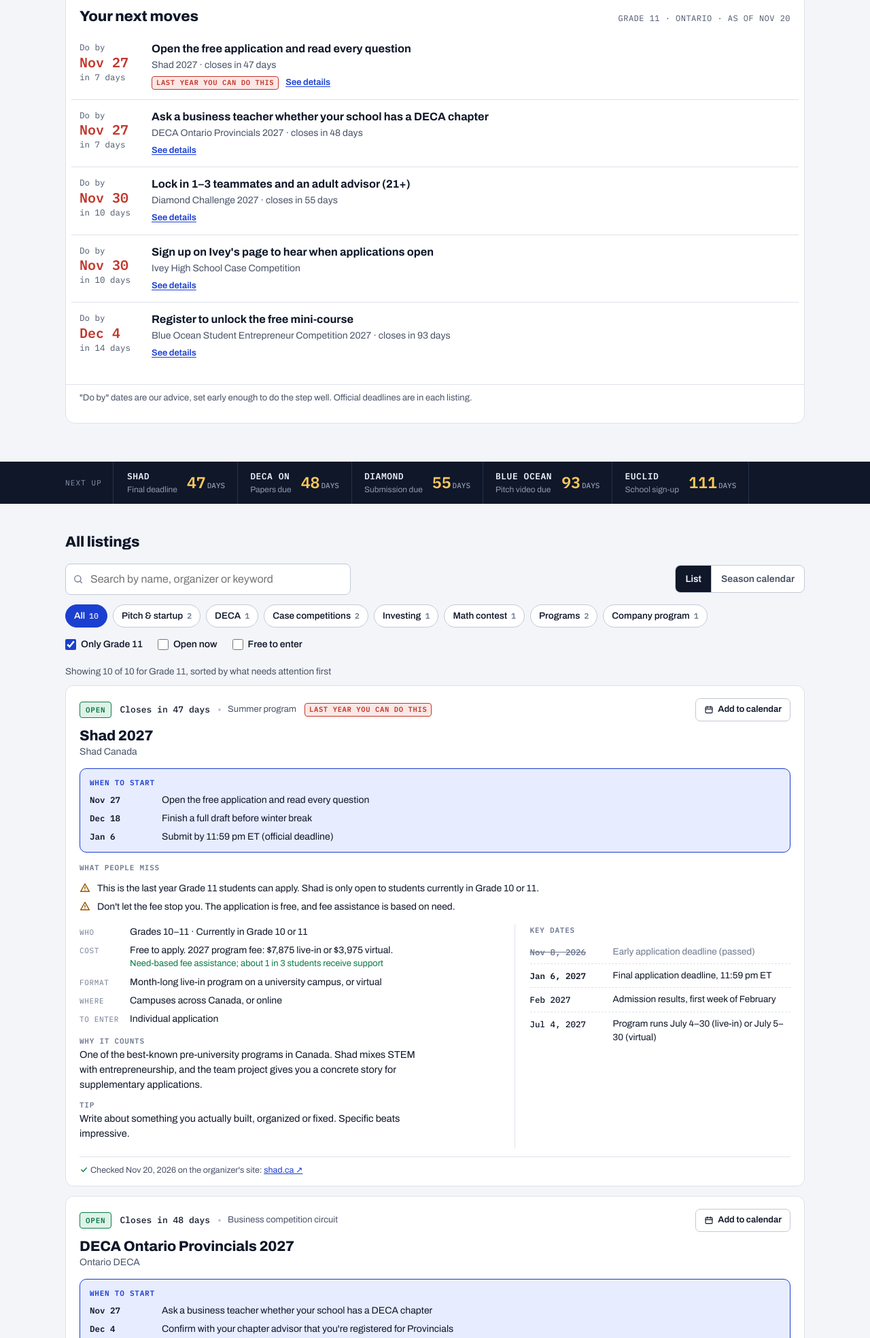
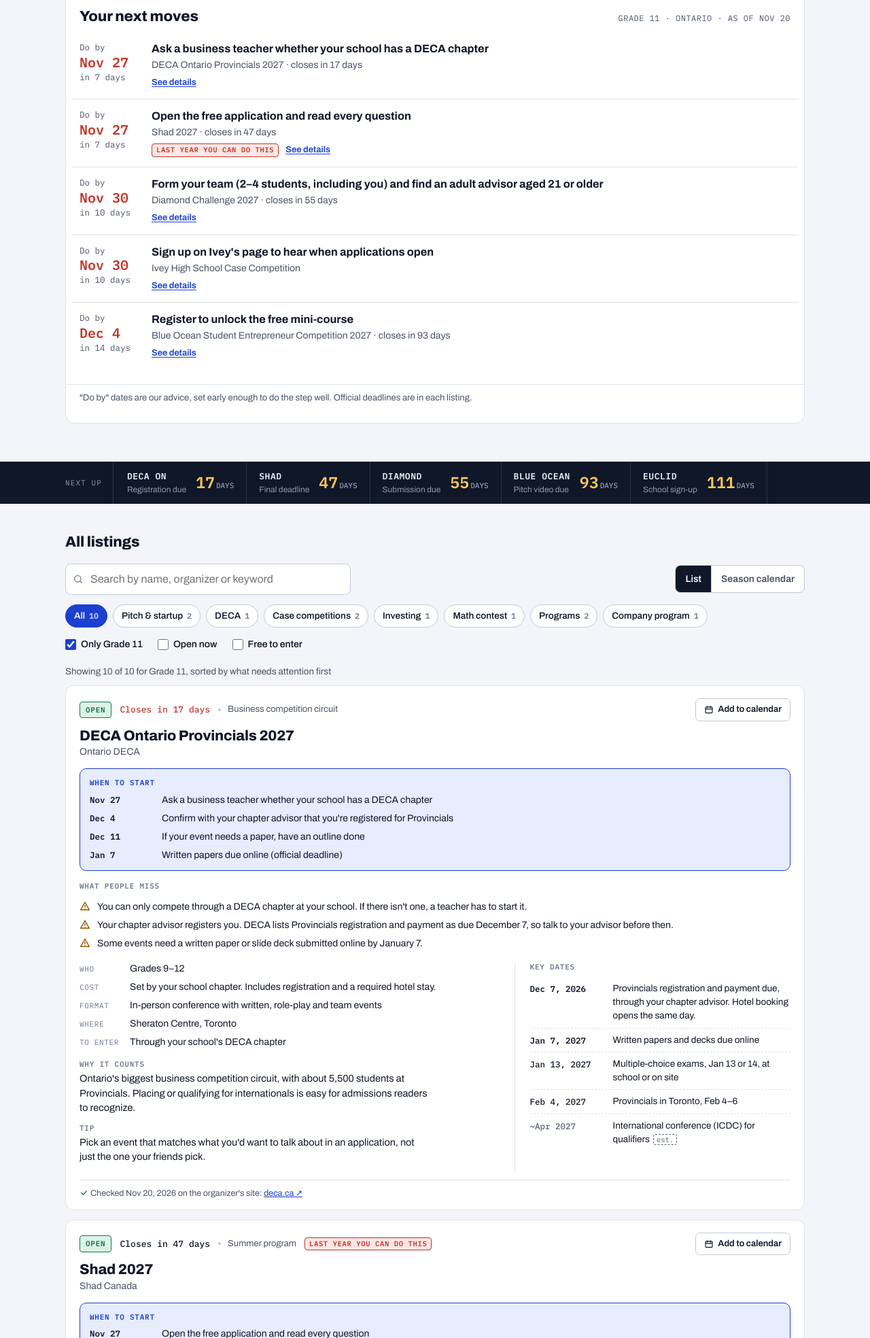
Before and after one commit to Sharpe123321/The-Opening-Bell, a plain HTML site: page index.html in a window 1280 px wide. Shown: the part 470-2438 px from the top of the page at 68% size. Drawn offline with Linux system fonts and the light colour scheme.

Commit message:
Fix contradictory team sizes and correct listing details
Team sizes now come from one team:{min,max} field per listing, so steps,
requirements and entry rules can't disagree. Add scripts/check-data.js to
catch contradictions before deploying.

Corrections from the organizer pages: DECA registration and payment are
due Dec 7; Diamond's Mar 9 date is finalists; Boardroom top-12 notice in
June is confirmed and fall rounds have no exact date; JA and Diamond
removed from the free filter until costs are confirmed; removed an
unverified claim from Wharton.

Co-Authored-By: Claude Opus 5.5 <noreply@anthropic.com>
Claude-Session: https://claude.ai/code/session_01HhFMgdUSGCmaAfATLDZ8sT

```diff
--- a/index.html
+++ b/index.html
@@ -394,7 +394,7 @@ h1{margin:0;font-stretch:108%;font-weight:820;font-size:clamp(1.9rem,4.4vw,3.1re
       entry:"Individual application",
       window:{from:"2026-09-15", to:"2027-01-06"},
       requires:[
-        "This is the last year Grade 11 students can apply. Shad is only open to students currently in Grade 10 or 11.",
+        "Only students currently in Grade 10 or 11 can apply. If you're in Grade 11, this is your last chance.",
         "Don't let the fee stop you. The application is free, and fee assistance is based on need."
       ],
       steps:[
@@ -414,18 +414,18 @@ h1{margin:0;font-stretch:108%;font-weight:820;font-size:clamp(1.9rem,4.4vw,3.1re
     },
     {
       id:"diamond", short:"Diamond", board:"Submission due", name:"Diamond Challenge 2027", org:"Horn Entrepreneurship, University of Delaware", type:"pitch",
-      grades:[9,10,11,12], gradeNote:"Ages 14–18 on the submission deadline", free:true,
-      cost:"No entry fee listed in the official rules",
+      grades:[9,10,11,12], gradeNote:"Ages 14–18 on the submission deadline", free:false,
+      cost:"No entry fee is listed in the official rules. Confirm with the organizer.",
       format:"Online submission, then live or virtual pitch rounds. Finals in Delaware.", where:"Open worldwide",
-      entry:"Team of 2–4 students plus one adult advisor",
+      team:{min:2, max:4, extra:"plus one adult advisor aged 21 or older"},
       window:{from:"2026-09-16", to:"2027-01-14"},
       requires:[
-        "You need a team of 2–4 high school students. You can't enter alone.",
+        "You can't enter alone. A team is {team}.",
         "Every team needs an adult advisor aged 21 or older, with their contact details on the submission.",
         "The first round is a 3–5 page written concept (PDF) plus a short team video, not just a pitch."
       ],
       steps:[
-        {by:"2026-11-30", t:"Lock in 1–3 teammates and an adult advisor (21+)"},
+        {by:"2026-11-30", t:"Form your team ({team}) and find an adult advisor aged 21 or older"},
         {by:"2026-12-11", t:"Pick your problem and talk to at least five people who have it"},
         {by:"2027-01-08", t:"Write the 3–5 page concept and record the intro video"},
         {by:"2027-01-14", t:"Submit by 5:00 pm ET (official deadline)"}
@@ -433,7 +433,7 @@ h1{margin:0;font-stretch:108%;font-weight:820;font-size:clamp(1.9rem,4.4vw,3.1re
       dates:[
         {d:"2027-01-14",k:"deadline",t:"Submission deadline, 5:00 pm ET"},
         {d:"2027-02-10",k:"result",t:"Advancing teams notified"},
-        {d:"2027-03-09",k:"result",t:"Next-round results"},
+        {d:"2027-03-09",k:"result",t:"Finalists announced"},
         {d:"2027-04-29",k:"event",t:"Limitless World Summit in Delaware, Apr 29–30"}
       ],
       why:"A global pitch competition with a $100,000 prize pool. Building a real venture concept with a team is clear evidence of business interest.",
@@ -441,15 +441,16 @@ h1{margin:0;font-stretch:108%;font-weight:820;font-size:clamp(1.9rem,4.4vw,3.1re
       src:{url:"https://diamondchallenge.org/competition/",name:"diamondchallenge.org",kind:"organizer"}
     },
     {
-      id:"deca", short:"DECA ON", board:"Papers due", name:"DECA Ontario Provincials 2027", org:"Ontario DECA", type:"deca",
+      id:"deca", short:"DECA ON", board:"Registration due", name:"DECA Ontario Provincials 2027", org:"Ontario DECA", type:"deca",
       grades:[9,10,11,12], free:false,
       cost:"Set by your school chapter. Includes registration and a required hotel stay.",
       format:"In-person conference with written, role-play and team events", where:"Sheraton Centre, Toronto",
       entry:"Through your school's DECA chapter",
-      window:{to:"2027-01-07"},
+      window:{to:"2026-12-07"},
+      next:{d:"2027-09", label:"Next season's registration expected ~fall 2027", closed:true},
       requires:[
         "You can only compete through a DECA chapter at your school. If there isn't one, a teacher has to start it.",
-        "Your chapter advisor registers you. DECA's page lists December 7 for Provincials registration, so talk to your advisor before then.",
+        "Your chapter advisor registers you. DECA lists Provincials registration and payment as due December 7, so talk to your advisor before then.",
         "Some events need a written paper or slide deck submitted online by January 7."
       ],
       steps:[
@@ -459,7 +460,7 @@ h1{margin:0;font-stretch:108%;font-weight:820;font-size:clamp(1.9rem,4.4vw,3.1re
         {by:"2027-01-07", t:"Written papers due online (official deadline)"}
       ],
       dates:[
-        {d:"2026-12-07",k:"deadline",t:"Provincials registration through your chapter (portal opens; registration and payment listed for this date)"},
+        {d:"2026-12-07",k:"deadline",t:"Provincials registration and payment due, through your chapter advisor. Hotel booking opens the same day."},
         {d:"2027-01-07",k:"deadline",t:"Written papers and decks due online"},
         {d:"2027-01-13",k:"event",t:"Multiple-choice exams, Jan 13 or 14, at school or on site"},
         {d:"2027-02-04",k:"event",t:"Provincials in Toronto, Feb 4–6"},
@@ -474,7 +475,7 @@ h1{margin:0;font-stretch:108%;font-weight:820;font-size:clamp(1.9rem,4.4vw,3.1re
       grades:[9,10,11,12], gradeNote:"Any high school student", free:true,
       cost:"Free, including the mini-course",
       format:"Online. A 5-minute video pitch.", where:"Open worldwide",
-      entry:"Solo, or a team of up to five",
+      team:{min:1, max:5},
       window:{to:"2027-02-21"},
       requires:[
         "Register first. That's how you get the Blue Ocean mini-course the competition is built around.",
@@ -492,7 +493,7 @@ h1{margin:0;font-stretch:108%;font-weight:820;font-size:clamp(1.9rem,4.4vw,3.1re
         {d:"2027-04-05",k:"result",t:"Top 500 and Top 100 announced"},
         {d:"2027-04-22",k:"result",t:"Top 30 announced"},
         {d:"2027-05-04",k:"result",t:"Top 10 announced"},
-        {d:"2027-05-13",k:"result",t:"Winners announced. First place wins $1,000 USD."}
+        {d:"2027-05-13",k:"result",t:"Winners announced. First place wins $1,000."}
       ],
       why:"Free, fully online and open to any high school student. A good first pitch competition, because all you need is an idea and a video.",
       tip:"Use their pitch template. Judges score your idea against the blue ocean method, so show what you'd drop, reduce, raise and create.",
@@ -500,7 +501,7 @@ h1{margin:0;font-stretch:108%;font-weight:820;font-size:clamp(1.9rem,4.4vw,3.1re
     },
     {
       id:"euclid", short:"Euclid", board:"School sign-up", name:"Euclid Mathematics Contest", org:"CEMC, University of Waterloo", type:"math",
-      grades:[10,11,12], gradeNote:"Written for Grade 12; younger students are welcome", free:false,
+      grades:[10,11,12], gradeNote:"Written for Grade 12. Students in Grades 10 and 11 often write it for practice.", free:false,
       cost:"$18 per student",
       format:"Written contest at your school", where:"Your school",
       entry:"Your school orders the contest for you",
@@ -552,42 +553,42 @@ h1{margin:0;font-stretch:108%;font-weight:820;font-size:clamp(1.9rem,4.4vw,3.1re
       grades:[9,10,11], lastGrade:11, gradeNote:"Canadian citizens only", free:false,
       cost:"Not listed",
       format:"Online first round in spring, then in-person rounds in the fall", where:"Online, then University of Toronto (virtual for teams outside the GTA)",
-      entry:"Team of 3–4, or register alone as a free agent",
+      team:{min:3, max:4, extra:"or register alone as a free agent and be placed on a team"},
       next:{d:"2027-04",label:"Registration opens in April 2027"},
       requires:[
         "Only current Grade 9–11 students who are Canadian citizens can enter.",
-        "No team? Register as a free agent and you'll be matched with 2–3 others in your region.",
+        "No team? Register as a free agent and you'll be placed on a team with others from your region.",
         "Round 1 gives you about 30 days to write a case proposal, so plan around exams."
       ],
       steps:[
         {by:"2026-12-04", t:"Fill in Rotman's Junior Outreach form to hear when registration opens"},
-        {by:"2027-03-31", t:"Find 2–3 teammates, or plan to go as a free agent", est:true},
+        {by:"2027-03-31", t:"Form your team ({team}), or plan to register as a free agent", est:true},
         {by:"2027-04-15", t:"Register when it opens", est:true}
       ],
       dates:[
         {d:"2027-04",k:"opens",t:"Registration opens"},
-        {d:"2027-06",k:"result",t:"Top 12 teams notified",est:true},
-        {d:"2027-10",k:"event",t:"Rounds 2 and 3 at U of T, in the fall",est:true}
+        {d:"2027-06",k:"result",t:"Top 12 teams notified"},
+        {d:"2027-10",show:"Fall 2027",k:"event",t:"Rounds 2 and 3 at U of T (exact date not announced)"}
       ],
-      why:"Each member of the winning team gets a $2,500 Rotman Commerce scholarship if admitted. Finalists get to present to Rotman judges.",
+      why:"Each member of the winning team gets a $2,500 Rotman Commerce scholarship, if they're admitted to and enrol in Rotman Commerce. Every finalist gets a $100 gift card.",
       tip:"Grade 11 students: this is your last year to enter, and the scholarship only pays out if you go to Rotman.",
       src:{url:"https://rotmancommerce.utoronto.ca/future-students/?p=2006",name:"rotmancommerce.utoronto.ca",kind:"organizer"}
     },
     {
       id:"wharton", short:"Wharton", name:"Wharton Global High School Investment Competition", org:"Wharton Global Youth Program, University of Pennsylvania", type:"invest",
-      grades:[9,10,11], gradeNote:"Next season (2027–28) is open to grades 9–12", free:true,
+      grades:[9,10,11], gradeNote:"Students in Grades 9–11 this year can enter next season (2027–28)", free:true,
       cost:"Free. Finalists pay their own travel.",
       format:"Online portfolio simulation, with a finale in Philadelphia", where:"Open worldwide",
-      entry:"Team of 4–6, registered by a teacher advisor at your school",
+      team:{min:4, max:6, extra:"registered by a teacher advisor at your school"},
       next:{d:"2027-08",label:"Next round expected ~Aug 2027",closed:true},
       requires:[
-        "A teacher from your school must be your advisor and register the team. Students can't register alone.",
-        "Registration is open for only about a month in late summer, while school is out. Most teams that miss it never found an advisor in time."
+        "A teacher from your school must be your advisor and register the team. Students can't register themselves, and a team is {team}.",
+        "Registration is open for only about a month, from mid-August to mid-September (based on 2026), so you need an advisor lined up before summer."
       ],
       steps:[
         {by:"2027-05-28", t:"Ask a teacher to be your advisor before school ends", est:true},
-        {by:"2027-06-18", t:"Lock in a team of 4–6", est:true},
-        {by:"2027-08-10", t:"Registration expected to open", est:true}
+        {by:"2027-06-18", t:"Form your team ({team})", est:true},
+        {by:"2027-08-10", t:"Have your advisor register the team when registration opens", est:true}
       ],
       dates:[
         {d:"2026-09-11",k:"deadline",t:"2026–27 registration closed"},
@@ -624,8 +625,8 @@ h1{margin:0;font-stretch:108%;font-weight:820;font-size:clamp(1.9rem,4.4vw,3.1re
     },
     {
       id:"ja", short:"JA Company", name:"JA Company Program", org:"Junior Achievement (regional offices in Ontario)", type:"venture",
-      grades:[9,10,11], free:true,
-      cost:"Usually free. Confirm with your regional office.",
+      grades:[9,10,11], free:false,
+      cost:"Often free, but Ontario costs aren't confirmed. Ask your regional office.",
       format:"After school, about 18–20 weeks", where:"Regional JA offices across Ontario",
       entry:"Sign up through your regional JA office",
       next:{d:"2027-09",label:"Next intake expected ~Sep 2027",closed:true},
@@ -659,6 +660,18 @@ h1{margin:0;font-stretch:108%;font-weight:820;font-size:clamp(1.9rem,4.4vw,3.1re
   function esc(s){ return String(s).replace(/[&<>"']/g, function(c){ return {"&":"&amp;","<":"&lt;",">":"&gt;","\"":"&quot;","'":"&#39;"}[c]; }); }
   function gradeText(g){ return g.length === 1 ? "Grade " + g[0] : "Grades " + g[0] + "–" + g[g.length-1]; }
   var CHECKED_TXT = fmt(CHECKED);
+
+  /* Team sizes are stored once per listing (team:{min,max}) and every sentence uses
+     the same numbers through the {team} token, so they can't contradict each other. */
+  function teamSize(t){ return t.min === 1 ? "up to " + t.max + " people, including you" : t.min + "–" + t.max + " students, including you"; }
+  function teamEntry(t){ return (t.min === 1 ? "On your own, or a team of up to " + t.max : "Team of " + t.min + "–" + t.max + " students") + (t.extra ? ", " + t.extra : ""); }
+  DATA.forEach(function(o){
+    function fill(str){ return o.team ? str.replace(/\{team\}/g, teamSize(o.team)) : str; }
+    if (o.team) o.entry = teamEntry(o.team);
+    o.requires = o.requires.map(fill);
+    o.steps.forEach(function(s){ s.t = fill(s.t); });
+    o.why = fill(o.why); o.tip = fill(o.tip);
+  });
 
   function status(o){
     var w = o.window, n;
@@ -745,7 +758,7 @@ h1{margin:0;font-stretch:108%;font-weight:820;font-size:clamp(1.9rem,4.4vw,3.1re
     }).join("");
     var dates = o.dates.map(function(x){
       var past = endOf(x.d) < today;
-      return '<li class="k-' + x.k + (past ? ' past' : '') + (x.est ? ' est' : '') + '"><time>' + fmt(x.d, x.est) + '</time><span>' + esc(x.t) + (past ? ' (passed)' : '') + (x.est ? '<i class="tag est">est.</i>' : '') + '</span></li>';
+      return '<li class="k-' + x.k + (past ? ' past' : '') + (x.est ? ' est' : '') + '"><time>' + (x.show ? esc(x.show) : fmt(x.d, x.est)) + '</time><span>' + esc(x.t) + (past ? ' (passed)' : '') + (x.est ? '<i class="tag est">est.</i>' : '') + '</span></li>';
     }).join("");
     var req = o.requires.map(function(r){ return '<li>' + WARN + '<span>' + esc(r) + '</span></li>'; }).join("");
     var src = o.src.kind === "partial"
@@ -804,7 +817,7 @@ h1{margin:0;font-stretch:108%;font-weight:820;font-size:clamp(1.9rem,4.4vw,3.1re
       var d = parse(x.d);
       if (!inAxis(d)) return;
       var p = pct(d), side = p > 72 ? " r" : (p < 12 ? " l" : "");
-      var tip = fmt(x.d, x.est) + " · " + x.t;
+      var tip = (x.show || fmt(x.d, x.est)) + " · " + x.t;
       h += '<span class="mkw k-' + x.k + (x.est ? ' est' : '') + (endOf(x.d) < today ? ' past' : '') + side + '" style="left:' + p.toFixed(3) + '%" tabindex="0" role="img" aria-label="' + esc(tip) + '" data-tip="' + esc(tip) + '"><span class="shape"></span></span>';
     });
     return '<div class="srow"><button type="button" class="slabel" data-go="' + o.id + '"><span class="nm"><span class="dot ' + s.key + '"></span>' + esc(o.short) + '</span><span class="tp">' + esc(TYPE_LABEL[o.type]) + '</span></button><div class="track">' + h + '</div></div>';
```
Also changed, not shown: scripts/check-data.js (added, +92 -0 lines), 1 other file.
